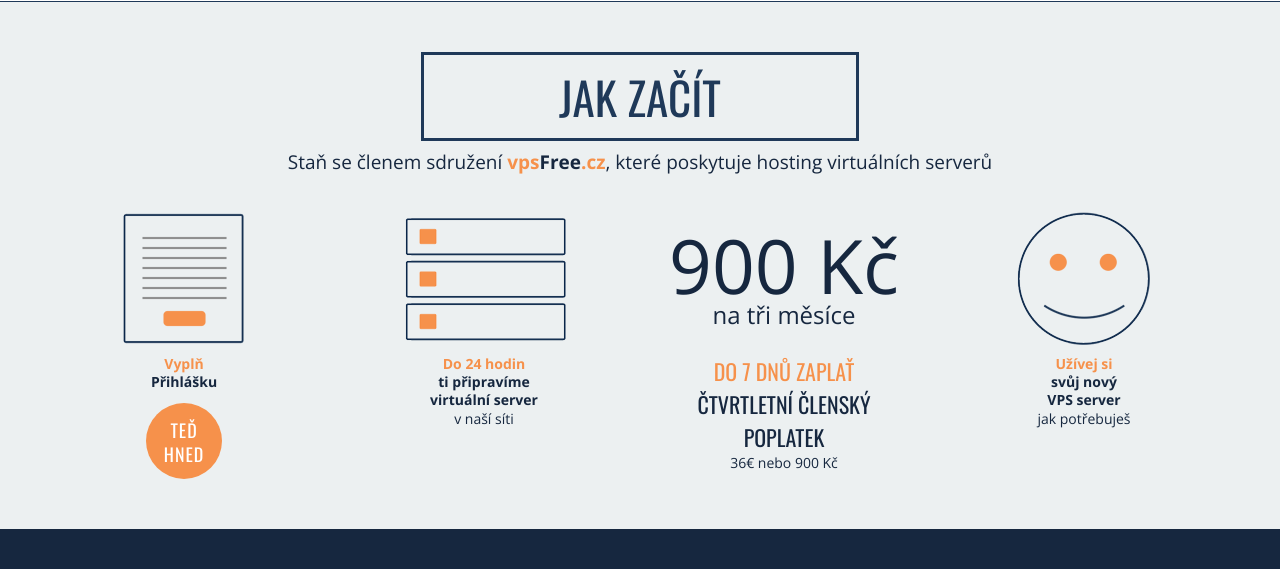
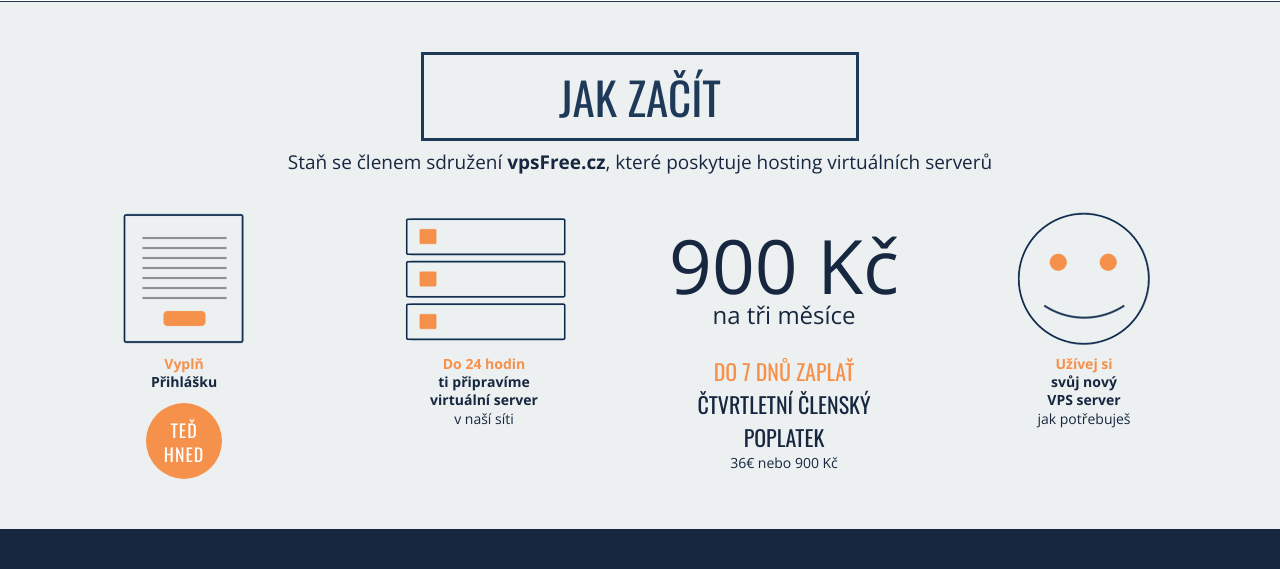
Before and after one commit to vpsfreecz/www.vpsfree.cz, a PHP site: page / in a window 1280 px wide. Shown: the part 1467-2036 px from the top of the page. Run offline with PHP 8.4, Linux system fonts and the light colour scheme; data that the repository does not hold is empty; a stand-in replaces the project's code that opens the database connection; some libraries are stand-ins or nearby versions.

Commit message:
vpsfree farba fix

```diff
--- a/htdocs/index.php
+++ b/htdocs/index.php
@@ -390,7 +390,7 @@
 		<div class="in">
 
 			<h2>Jak začít</h2>
-			<p>Staň se členem sdružení <strong><span class="orange">vps</span>Free<span class="orange">.cz</span></strong>, které poskytuje hosting virtuálních serverů</p>
+			<p>Staň se členem sdružení <strong>vpsFree.cz</strong>, které poskytuje hosting virtuálních serverů</p>
 			<div class="boxes">
 
 			<a href="#order" class="box b1">
```
